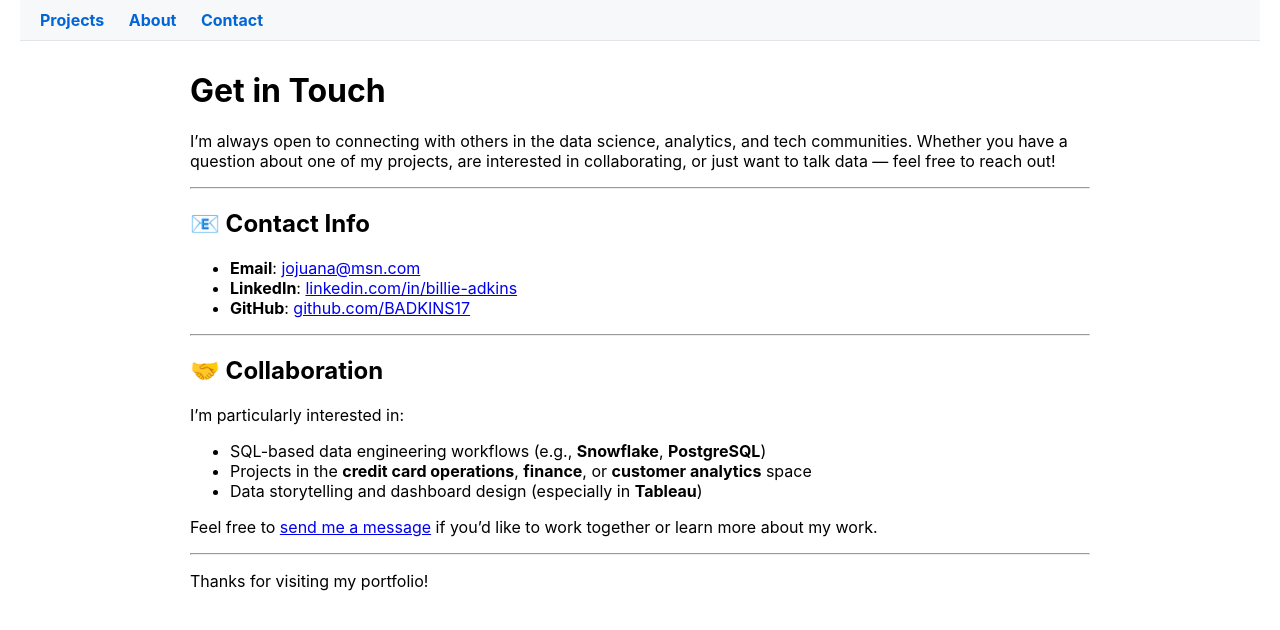
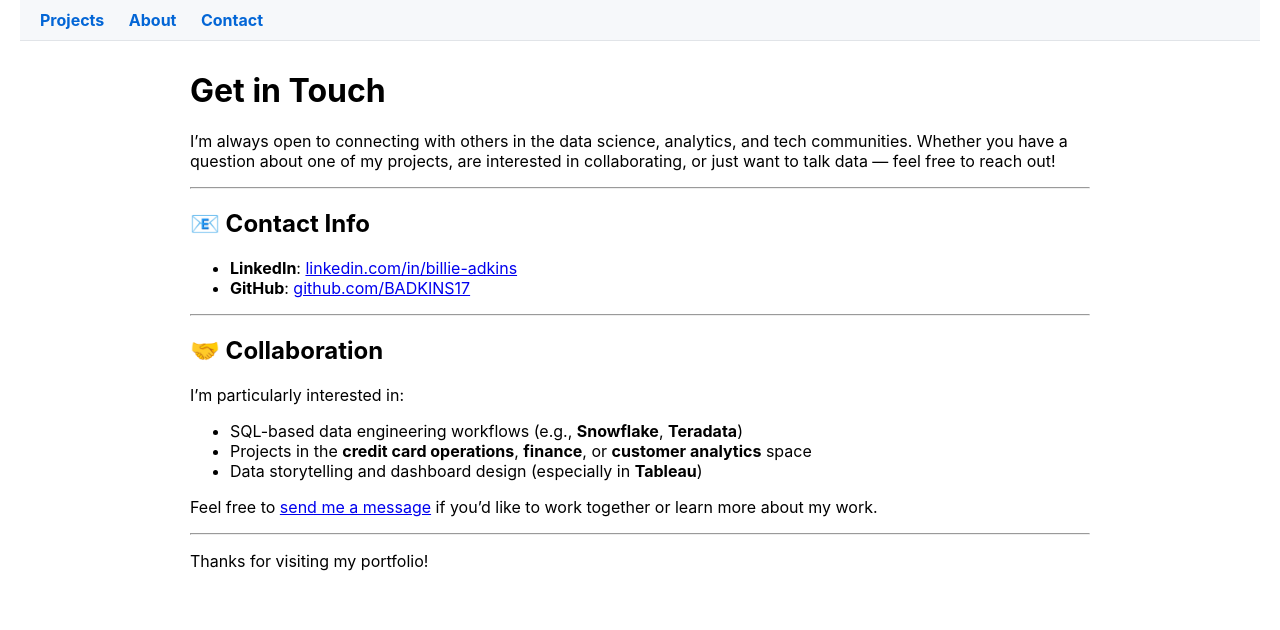
Before and after one commit to BADKINS17/ProjectShowcase, a Jekyll site: the page built from contact.md, in a window 1280 px wide. Shown: the top 630 px of the page. Built offline with Jekyll 4.4.1, drawn with Linux system fonts in a browser that asks for light colours.

Commit message:
Update contact.md

```diff
--- a/contact.md
+++ b/contact.md
@@ -11,7 +11,6 @@ I'm always open to connecting with others in the data science, analytics, and te
 
 ## 📧 Contact Info
 
-- **Email**: [jojuana@msn.com](mailto:jojuana@msn.com)
 - **LinkedIn**: [linkedin.com/in/billie-adkins](https://www.linkedin.com/in/billie-adkins-40b186384)
 - **GitHub**: [github.com/BADKINS17](https://github.com/BADKINS17)
 
@@ -21,7 +20,7 @@ I'm always open to connecting with others in the data science, analytics, and te
 
 I'm particularly interested in:
 
-- SQL-based data engineering workflows (e.g., **Snowflake**, **PostgreSQL**)
+- SQL-based data engineering workflows (e.g., **Snowflake**, **Teradata**)
 - Projects in the **credit card operations**, **finance**, or **customer analytics** space
 - Data storytelling and dashboard design (especially in **Tableau**)
 
```
